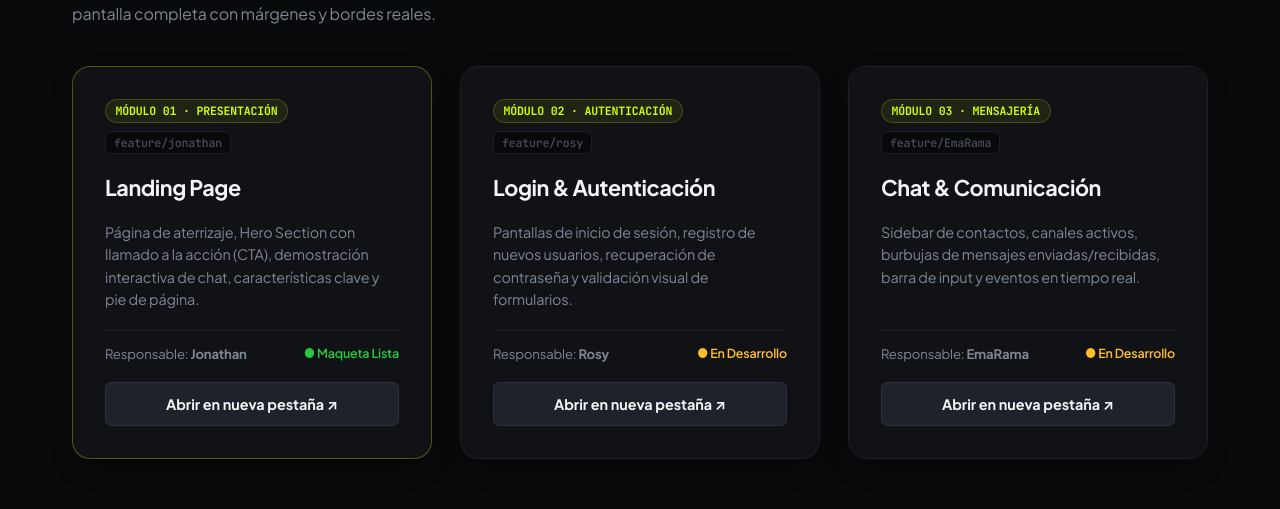
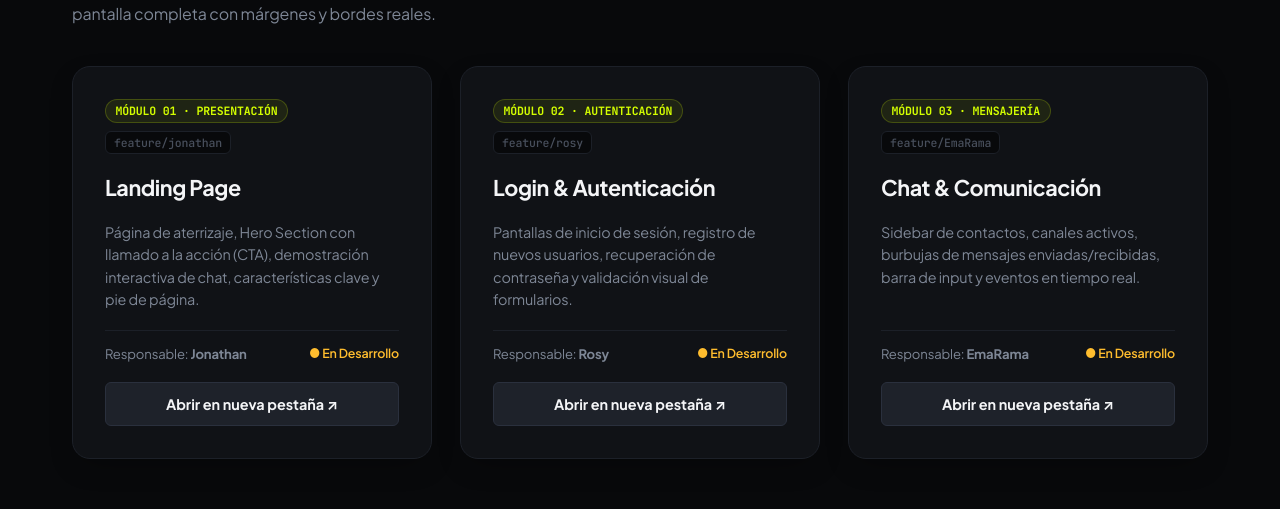
Before and after one commit to jona943/6.-Proyecto_Final-Master_Frontend, a React (Vite) app in the folder app-nexu/: page / in a window 1280 px wide. Shown: the part 221-730 px from the top of the page. Built offline with nearby package versions, Linux system fonts and the light colour scheme; no server answers.

Commit message:
feat(hub): validador dinamico de estatus de ramas para modulos

```diff
--- a/app-nexu/src/views/demo/Demo.jsx
+++ b/app-nexu/src/views/demo/Demo.jsx
@@ -3,11 +3,21 @@ import './style.css'
 import Landing from '../frontend/landing/Landing.jsx'
 import Login from '../frontend/login-auth/Login.jsx'
 import ChatHome from '../frontend/chat/ChatHome.jsx'
+import { MODULES_DATA, checkBranchStatus } from './moduleValidator.js'
 
 function Demo() {
   const [activeView, setActiveView] = useState(() => {
     const params = new URLSearchParams(window.location.search)
     return params.get('view') || null
+  })
+
+  // Estado con las validaciones de estatus por módulo
+  const [modulesStatus, setModulesStatus] = useState(() => {
+    const initial = {}
+    MODULES_DATA.forEach((mod) => {
+      initial[mod.id] = mod.initialStatus
+    })
+    return initial
   })
 
   // Sincronizar estado si el usuario usa las flechas atrás/adelante del navegador
@@ -18,6 +28,29 @@ function Demo() {
     }
     window.addEventListener('popstate', handlePopState)
     return () => window.removeEventListener('popstate', handlePopState)
+  }, [])
+
+  // Validar dinámicamente el estatus de las ramas contra GitHub / main
+  useEffect(() => {
+    let isMounted = true
+
+    async function validateAllModules() {
+      for (const mod of MODULES_DATA) {
+        const result = await checkBranchStatus(mod.branch)
+        if (isMounted) {
+          setModulesStatus((prev) => ({
+            ...prev,
+            [mod.id]: result
+          }))
+        }
+      }
+    }
+
+    validateAllModules()
+
+    return () => {
+      isMounted = false
+    }
   }, [])
 
   const openStandaloneView = (viewName) => {
@@ -84,77 +117,35 @@ function Demo() {
         </div>
 
         <div className="modules-grid">
-          {/* MÓDULO 1: JONATHAN */}
-          <article className="module-card featured">
+          {MODULES_DATA.map((mod) => {
+            const status = modulesStatus[mod.id] || mod.initialStatus
+            return (
+              <article key={mod.id} className="module-card">
                 <div className="card-top">
-              <span className="module-badge">Módulo 01 · Presentación</span>
-              <span className="branch-tag">feature/jonathan</span>
+                  <span className="module-badge">{mod.badge}</span>
+                  <span className="branch-tag">{mod.branch}</span>
                 </div>
-            <h3>Landing Page</h3>
-            <p className="card-desc">
-              Página de aterrizaje, Hero Section con llamado a la acción (CTA), demostración interactiva de chat, características clave y pie de página.
-            </p>
+                <h3>{mod.title}</h3>
+                <p className="card-desc">{mod.desc}</p>
                 <div className="card-meta">
-              <span className="meta-author">Responsable: <strong>Jonathan</strong></span>
-              <span className="meta-status ready">● Maqueta Lista</span>
+                  <span className="meta-author">
+                    Responsable: <strong>{mod.author}</strong>
+                  </span>
+                  <span className={`meta-status ${status.type}`}>
+                    {status.label}
+                  </span>
                 </div>
                 <div className="card-actions">
                   <button
                     className="btn-launch-tab"
-                onClick={() => openStandaloneView('landing')}
+                    onClick={() => openStandaloneView(mod.id)}
                   >
                     Abrir en nueva pestaña ↗
                   </button>
                 </div>
               </article>
-
-          {/* MÓDULO 2: ROSA */}
-          <article className="module-card">
-            <div className="card-top">
-              <span className="module-badge">Módulo 02 · Autenticación</span>
-              <span className="branch-tag">feature/rosy</span>
-            </div>
-            <h3>Login & Autenticación</h3>
-            <p className="card-desc">
-              Pantallas de inicio de sesión, registro de nuevos usuarios, recuperación de contraseña y validación visual de formularios.
-            </p>
-            <div className="card-meta">
-              <span className="meta-author">Responsable: <strong>Rosy</strong></span>
-              <span className="meta-status in-progress">● En Desarrollo</span>
-            </div>
-            <div className="card-actions">
-              <button
-                className="btn-launch-tab"
-                onClick={() => openStandaloneView('login')}
-              >
-                Abrir en nueva pestaña ↗
-              </button>
-            </div>
-          </article>
-
-          {/* MÓDULO 3: EMARAMA */}
-          <article className="module-card">
-            <div className="card-top">
-              <span className="module-badge">Módulo 03 · Mensajería</span>
-              <span className="branch-tag">feature/EmaRama</span>
-            </div>
-            <h3>Chat & Comunicación</h3>
-            <p className="card-desc">
-              Sidebar de contactos, canales activos, burbujas de mensajes enviadas/recibidas, barra de input y eventos en tiempo real.
-            </p>
-            <div className="card-meta">
-              <span className="meta-author">Responsable: <strong>EmaRama</strong></span>
-              <span className="meta-status in-progress">● En Desarrollo</span>
-            </div>
-            <div className="card-actions">
-              <button
-                className="btn-launch-tab"
-                onClick={() => openStandaloneView('chat')}
-              >
-                Abrir en nueva pestaña ↗
-              </button>
-            </div>
-          </article>
+            )
+          })}
         </div>
       </main>
 
--- /dev/null
+++ b/app-nexu/src/views/demo/moduleValidator.js
@@ -0,0 +1,110 @@
+/**
+ * moduleValidator.js
+ * Script de validación y configuración de módulos para el Developer Hub.
+ *
+ * Determina dinámicamente si un módulo está en desarrollo activo en su rama
+ * o si sus cambios ya se encuentran completamente integrados en la rama 'main'.
+ */
+
+export const REPO_CONFIG = {
+  owner: 'jona943',
+  repo: '6.-Proyecto_Final-Master_Frontend',
+  mainBranch: 'main'
+}
+
+export const MODULES_DATA = [
+  {
+    id: 'landing',
+    badge: 'Módulo 01 · Presentación',
+    title: 'Landing Page',
+    author: 'Jonathan',
+    branch: 'feature/jonathan',
+    desc: 'Página de aterrizaje, Hero Section con llamado a la acción (CTA), demostración interactiva de chat, características clave y pie de página.',
+    initialStatus: {
+      label: '● En Desarrollo',
+      type: 'in-progress', // 'ready' | 'in-progress'
+      detail: 'Rama feature/jonathan'
+    }
+  },
+  {
+    id: 'login',
+    badge: 'Módulo 02 · Autenticación',
+    title: 'Login & Autenticación',
+    author: 'Rosy',
+    branch: 'feature/rosy',
+    desc: 'Pantallas de inicio de sesión, registro de nuevos usuarios, recuperación de contraseña y validación visual de formularios.',
+    initialStatus: {
+      label: '● En Desarrollo',
+      type: 'in-progress',
+      detail: 'Rama feature/rosy'
+    }
+  },
+  {
+    id: 'chat',
+    badge: 'Módulo 03 · Mensajería',
+    title: 'Chat & Comunicación',
+    author: 'EmaRama',
+    branch: 'feature/EmaRama',
+    desc: 'Sidebar de contactos, canales activos, burbujas de mensajes enviadas/recibidas, barra de input y eventos en tiempo real.',
+    initialStatus: {
+      label: '● En Desarrollo',
+      type: 'in-progress',
+      detail: 'Rama feature/EmaRama'
+    }
+  }
+]
+
+/**
+ * Consulta la API pública de GitHub para verificar si una rama feature
+ * tiene commits pendientes respecto a la rama 'main'.
+ *
+ * @param {string} branchName Nombre de la rama feature (ej: 'feature/jonathan')
+ * @returns {Promise<{ label: string, type: string, detail: string }>}
+ */
+export async function checkBranchStatus(branchName) {
+  try {
+    const url = `https://api.github.com/repos/${REPO_CONFIG.owner}/${REPO_CONFIG.repo}/compare/${REPO_CONFIG.mainBranch}...${branchName}`
+    const response = await fetch(url)
+
+    if (!response.ok) {
+      // Si hay error de red o límite de API, devolver estado seguro en desarrollo
+      return {
+        label: '● En Desarrollo',
+        type: 'in-progress',
+        detail: `Rama ${branchName}`
+      }
+    }
+
+    const data = await response.json()
+
+    // Si la rama tiene commits por delante de main (ahead_by > 0) -> Está en desarrollo
+    if (data.ahead_by > 0) {
+      return {
+        label: `● En Desarrollo (${data.ahead_by} commit${data.ahead_by > 1 ? 's' : ''} pendiente${data.ahead_by > 1 ? 's' : ''})`,
+        type: 'in-progress',
+        detail: `Rama ${branchName}`
+      }
+    }
+
+    // Si la rama es idéntica a main y tiene commits
+    if (data.status === 'identical') {
+      return {
+        label: '● Sincronizado con main',
+        type: 'ready',
+        detail: 'Rama al día'
+      }
+    }
+
+    return {
+      label: '● En Desarrollo',
+      type: 'in-progress',
+      detail: `Rama ${branchName}`
+    }
+  } catch {
+    return {
+      label: '● En Desarrollo',
+      type: 'in-progress',
+      detail: `Rama ${branchName}`
+    }
+  }
+}
```
Lines whose indentation alone changed are shown as unchanged.
